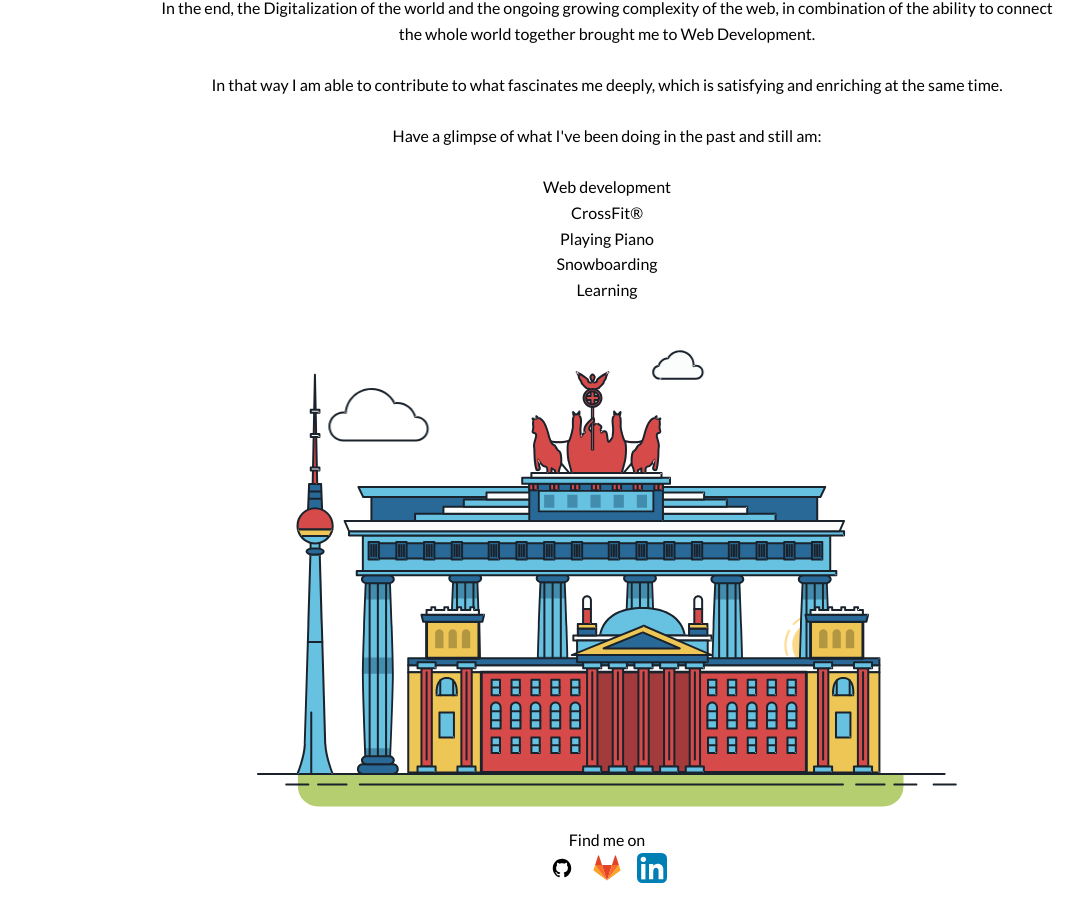
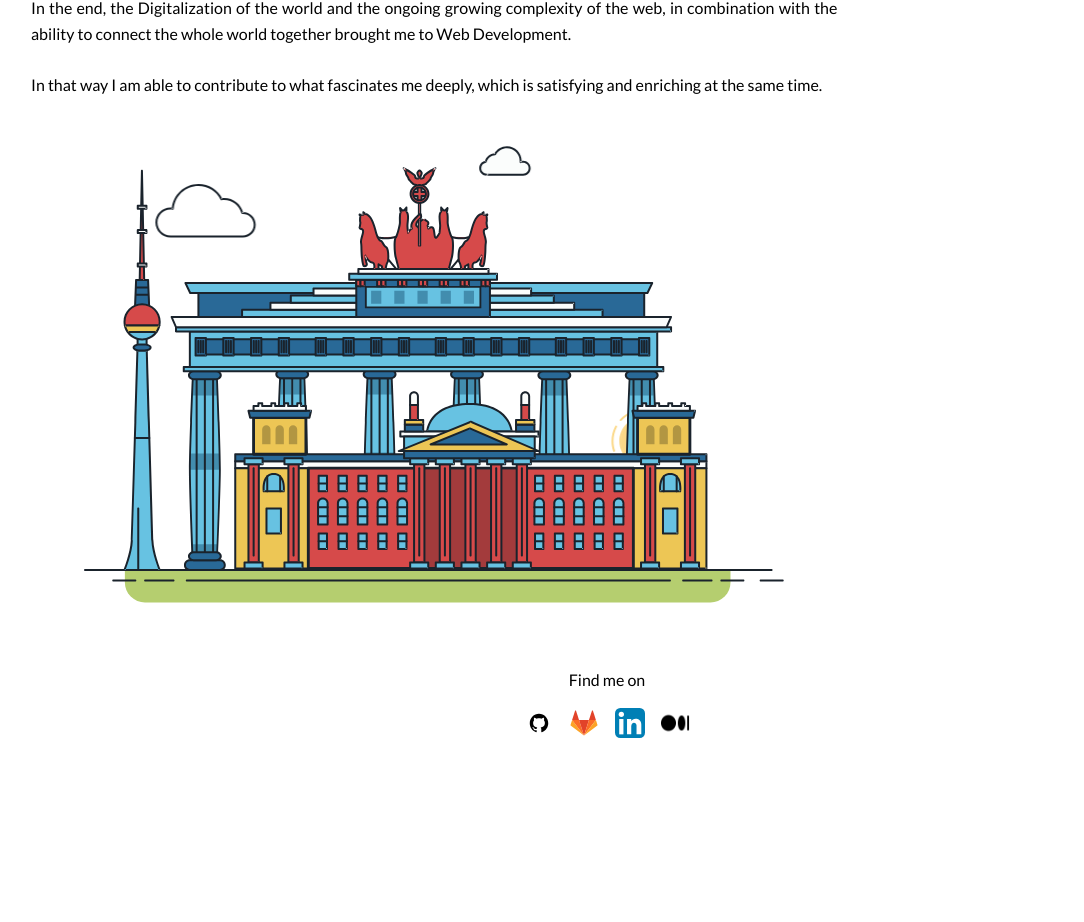
Before and after one commit to koljapohl/website-portfolio, a plain HTML site: page about.html in a window 1280 px wide. Shown: the part 540-1462 px from the top of the page, without its empty margins (33-1117 px from the left). After the commit the page ends 1349 px from the top, so only its background shows below. Drawn offline with nearby package versions, Linux system fonts and the light colour scheme.

Commit message:
[ADD] consistent spacing + Medium link

```diff
--- a/about.html
+++ b/about.html
@@ -35,6 +35,7 @@
             </ul>
         </nav>
     </header>
+    <main class="content-wrapper">
         <div class="description">
             <h1>About Me</h1>
             <p>My name is Kolja Pohl.<br>
@@ -47,24 +48,11 @@
                 <br>
                 While I've been studying Industrial Engineering at the Technical University of Berlin, I discovered my (so long completely unknown) passion for coding.<br>
                 This lead me to dig deeper into it whenever I could and actively choose my Theses' topics in a way, that I could learn new coding languages as well as solve engineering problems.<br>
-            In the end, the Digitalization of the world and the ongoing growing complexity of the web, in combination of the ability to connect the whole world together brought me to Web Development.<br>
+                In the end, the Digitalization of the world and the ongoing growing complexity of the web, in combination with the ability to connect the whole world together brought me to Web Development.<br>
                 <br>
                 In that way I am able to contribute to what fascinates me deeply, which is satisfying and enriching at the same time.<br>
             </p>
-        <br>
-        <p>
-            Have a glimpse of what I've been doing in the past and still am:
-        </p>
-        <br>
-        <ul class="activities">
-            <li class="activities__item">Web development</li>
-            <li class="activities__item">CrossFit®</li>
-            <li class="activities__item">Playing Piano</li>
-            <li class="activites__item">Snowboarding</li>
-            <li class="activites__item">Learning</li>
-        </ul>
-        <!--deactivate cv button
-         <a href="files/cv.pdf" class="button cv-button" download>Download my CV</a>-->
+
             <svg xmlns="http://www.w3.org/2000/svg" class="berlin-illustration" height="505" viewBox="0 0 700 505" xmlns:xlink="http://www.w3.org/1999/xlink">
                 <defs>
                     <polygon id="a" points=".06 231.917 .06 .929 688.717 .929 688.717 231.917" />
@@ -999,7 +987,8 @@
                     />
                 </g>
             </svg>
-
+        </div>
+    </main>
           <footer class="page-footer">
               <p>Find me on</p>
               <div class="social-media">
@@ -1015,59 +1004,11 @@
                   <a href="https://www.linkedin.com/in/kolja-pohl-b9027510b" target="_blank" class="link__soc-med" rel="noopener">
                       <img src="img/linkedin_icon.svg" alt="Icon of LinkedIn">
                   </a>
+                  <!--Medium Icon-->
+                  <a href="https://medium.com/@kolja.pohl" target="_blank" class="link__soc-med" rel="noopener">
+                      <img class="img__soc-med" src="img/medium_logo.png" alt="Icon of Medium">
+                  </a>
               </div>
           </footer>
-        <!-- <script src="js/tota11y.min.js"></script> -->
-        <!--embed tota11y Plug-In-->
-    </div>
-    <!--safe for later
-    <table class="skills">
-        <thead>
-            <tr>
-                <th scope="col">Skills</th>
-                <th scope="col">Years of Experience</th>
-                <th scope="col">Level of Expertise</th>
-            </tr>
-        </thead>
-        <tbody>
-            <tr>
-                <th scope="row">HTML</th>
-                <td>1</td>
-                <td>Beginner</td>
-            </tr>
-            <tr>
-                <th scope="row">CSS</th>
-                <td>1</td>
-                <td>Beginner</td>
-            </tr>
-            <tr>
-                <th scope="row">Golf</th>
-                <td>16</td>
-                <td>Advanced</td>
-            </tr>
-            <tr>
-                <th scope="row">Snowboarding</th>
-                <td>18</td>
-                <td>Advanced</td>
-            </tr>
-            <tr>
-                <th scope="row">CrossFit®</th>
-                <td>1</td>
-                <td>Intermediate</td>
-            </tr>
-            <tr>
-                <th sope="row">Piano</th>
-                <td>15</td>
-                <td>Intermediate</td>
-            </tr>
-            <tr>
-                <th scope="row">Guitar</th>
-                <td>4</td>
-                <td>Beginner</td>
-            </tr>
-        </tbody>
-    </table>
--->
-
 </body>
 </html>
--- a/css/style.production.css
+++ b/css/style.production.css
@@ -157,7 +157,9 @@
         cursor: pointer;
         opacity: 0.8;
     }
-
+    .content-wrapper {
+        margin: 2rem 5vw;
+    }
     /*table header in bold*/
     thead{
         font-weight: 700;
@@ -184,6 +186,10 @@
     }
     .link__soc-med{
         text-decoration: none;
+    }
+    .img__soc-med {
+        height: 30px;
+        width: 30px;
     }
     .page-header{
         display: flex;
@@ -361,7 +367,7 @@
         -ms-grid-columns: 1fr 1fr;
         grid-template-columns: 1fr 1fr;
         max-width: 80%;
-        margin: 2rem auto;
+        margin: 100px auto;
     }
     .required-input, .error-message {
         font-size: 80%;
@@ -452,8 +458,7 @@
         display: -ms-grid;
         display: grid;
         max-width: 70%;
-        margin: 2rem auto;
-        text-align: center;
+        text-align: justify;
     }
 
     .skills{
@@ -468,10 +473,10 @@
         flex-direction: column;
         text-align: center;
         font-size: 16px;
-        margin: 20px;
+        margin: 8vh auto;
     }
-    .contact-section, .projects{
-        margin: 2rem;
+    .page-footer p {
+        margin-bottom: 1rem;
     }
     .contact__inner{
         margin-bottom: 20px;
```
Also changed, not shown: contact.html (+6 -2 lines), index.html (+9 -4 lines), work.html (+6 -0 lines), img/medium_logo.png (added). Lines whose indentation alone changed are shown as unchanged.
